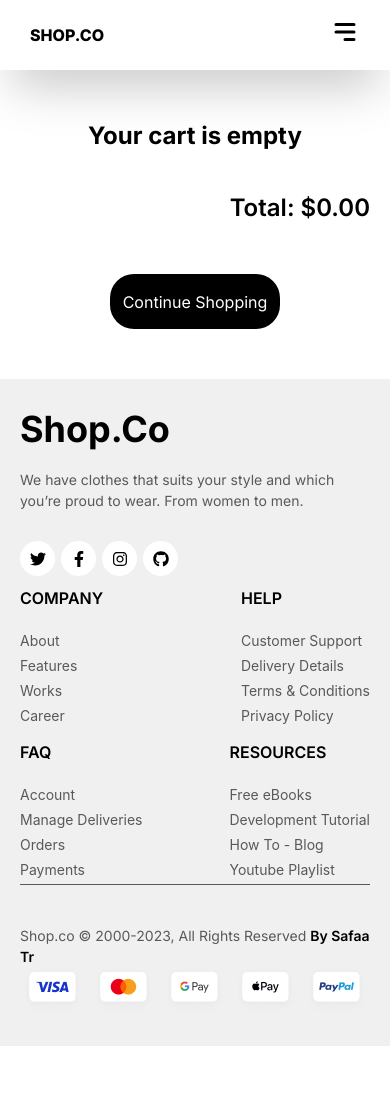
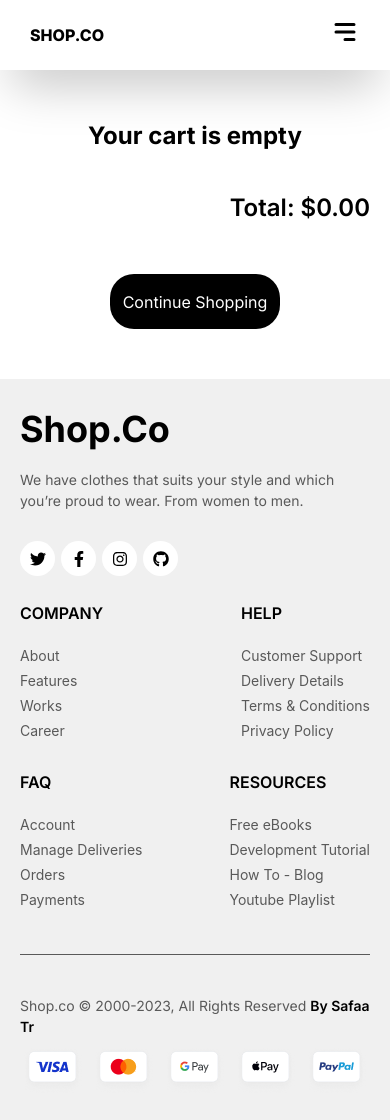
Before and after one commit to SafaaTr/online-Store, a React (Vite) app: page /cart in a window 390 px wide. Shown: the top 1120 px of the page. Before the commit the page ends 1046 px from the top, so only its background shows below. Built offline with nearby package versions, Linux system fonts and the light colour scheme.

Commit message:
edit-tailwind

```diff
--- a/src/components/Brands.jsx
+++ b/src/components/Brands.jsx
@@ -9,20 +9,21 @@ function Brands() {
     { img:brands1 },{ img:brands2}, { img:brands3},  {img:brands4}, {img:brands5}
    ]
   return (
-    <div className='px-20 md:px-70 w-full h-60 md:h-80 bg-black flex gap-10 sm:justify-between items-center'>
+    <div className="px-20 md:px-70 w-full h-60 md:h-80 bg-black
+                flex  justify-center ;md:gap-6
+                sm:justify-between items-center gap-20">
 
-        {
-          imgbrands.map((item, index) => (
+  {imgbrands.map((item, index) => (
     <img
       key={index}
       src={item.img}
       alt="brand"
       className="w-50 h-18 sm:w-110 sm:h-40"
     />
-        ))
-        }
+  ))}
 
 </div>
+
   )
 }
 
--- a/src/components/Footer.jsx
+++ b/src/components/Footer.jsx
@@ -63,8 +63,8 @@ function Footer() {
   ]
   return (
     <footer className=' bg-[#f0f0f0] px-20 py-30 md:px-70 md:py-60 '>
-      <div className=' flex flex-wrap justify-between items-center gap-10'>
-        <div>
+      <div className=' flex flex-wrap justify-between items-center gap-15 '>
+        <div className=''>
           <h1 className='text-4xl font-bold mb-10'>Shop.Co</h1>
           <p className='md:w-400 text-[#595959] text-[14px] my-20'>We have clothes that suits your style and which you’re proud to wear. From women to men.</p>
           <div className='flex gap-6 mt-30 '>
@@ -77,7 +77,7 @@ function Footer() {
         </div>
         {
           contentFooter.map((item ,index)=>(
-            <div key={index}>
+            <div key={index} className='md:mt-0 mt-10'>
               <h2 className=' font-semibold mb-20'>{item.address}</h2>
               <p className='text-[14px] font-sans my-4 text-[#595959] hover:text-black'><a href="#">{item.title1}</a> </p>
               <p className='text-[14px] font-sans my-4 text-[#595959] hover:text-black'> <a href="#">{item.title2}</a></p>
@@ -87,9 +87,9 @@ function Footer() {
           ))
         }
       </div>
-      <div className=' border-t border-[#595959] md:mt-40  md:flex justify-between items-center pt-40'>
+      <div className=' border-t border-[#595959] mt-40   md:flex justify-between items-center pt-40'>
        <p className='text-[#595959] text-[14px]'>Shop.co © 2000-2023, All Rights Reserved <span className='font-semibold text-black'>By Safaa Tr</span></p>
-       <div className='flex items-center gap-6'>
+       <div className='flex items-center gap-6 md:mt-0 mt-10'>
          {
           icons[1].iconBadge.map((item,i)=>(
             <Link to="#" key={i} ><img   src={item.icon} alt="iconBadge" /></Link>
--- a/src/components/Hero.jsx
+++ b/src/components/Hero.jsx
@@ -38,11 +38,11 @@ function Hero() {
         <button className='w-190 h-50 bg-black text-white text-center rounded-3xl cursor-pointer transition-all duration-300  hover:-translate-y-3 hover:shadow-2xl'>
             <Link to="/shop">{contentHero.textButton}</Link>
         </button>
-        <div className='flex flex-wrap gap-10 justify-between items-center lg:mr-700 pt-20'>
+        <div className='md:flex flex-wrap gap-10 justify-between items-center lg:mr-700 pt-20'>
             {
                 contentHero.statistice.map((item, index)=>(
                     <div key={index}>
-                        <h2 className='font-semibold text-2xl md:text-3xl'>{item.title}</h2>
+                        <h2 className='font-semibold text-2xl md:text-3xl md:my-0 my-4'>{item.title}</h2>
                         <p className='text-[#00000099] text-[12px] mt-5'>{item.paragraph}</p>
                     </div>
                 ))
--- a/src/components/Links.jsx
+++ b/src/components/Links.jsx
@@ -52,11 +52,11 @@ function Links({onClickItem ,  setSearchValue }) {
             />
         </div>
          {mainLinks.map((item , index )=>(
-            <div key={index} className=' relative   sm:my-10'>
+            <div key={index} className=' relative md:my-0  my-20'>
              {
                 item.name==="Categories" ?(
                   <>
-                  <button onClick={()=>{ setCategories(!categories)}} className=' mt-3 my-6 flex font-medium transition-colors duration-200 hover:bg-black hover:text-white hover:rounded-lg hover:py-10 hover:px-10 '><IoMdArrowDropdown size={30}/> {item.name}</button>
+                  <button onClick={()=>{ setCategories(!categories)}} className=' mt-3  flex font-medium transition-colors duration-200 hover:bg-black hover:text-white hover:rounded-lg hover:py-10 hover:px-10 '><IoMdArrowDropdown size={30}/> {item.name}</button>
                   {
                       categories &&(
                       <div className=' md:absolute w-200 left-0  bg-white  z-50 mt-2 py-4 shadow-2xl pl-10 '>
@@ -75,7 +75,7 @@ function Links({onClickItem ,  setSearchValue }) {
                       )}
                   </>
               ): item.isSearch ? (
-                  <div className=' hidden sm:hidden   md:flex relative  items-center sm:my-2'>
+                  <div className=' hidden sm:hidden   md:flex relative  items-center my-14 md:my-0'>
                       <button onClick={()=>setShowSearch(!showSearch)} className=''  >
 
                       </button>
@@ -97,7 +97,7 @@ function Links({onClickItem ,  setSearchValue }) {
                       <NavLink
                         onClick={()=>{onClickItem && onClickItem()}}
                         to={item.path}
-                        className={` group font-medium  transition-colors duration-200 hover:bg-black hover:text-white hover:rounded-lg hover:py-10 hover:px-10  `}>
+                        className={` group font-medium  transition-colors duration-200 hover:bg-black hover:text-white hover:rounded-lg hover:py-10 hover:px-10 my-14 md:my-0  `}>
                         {item.name}{item.icon}
                       </NavLink>
                       {
--- a/src/pages/ProductDetails.jsx
+++ b/src/pages/ProductDetails.jsx
@@ -87,12 +87,12 @@ function ProductDetails() {
 
     <div className='md:flex justify-between gap-20 items-center mt-120 md:my-100 my-30 md:mt-180 md:mx-70 mx-20'>
       <div className='md:w-400 md:h-300  bg-gray-100 rounded-2xl flex justify-center items-center'>
-      <img src={product.image} alt={product.title} className='md:w-200 md:h-200  object-contain ' />
+      <img src={product.image} alt={product.title} className='md:w-200  h-200  object-contain ' />
       </div>
 
       <div className='md:w-700 md:mt-0 mt-20'>
         <h1 className='text-xl md:text-3xl font-semibold my-10 md:w-[80%]'>{product.title}</h1>
-        <div className='flex gap-30 my-20'>
+        <div className='flex items-center gap-30 my-20'>
           <RatingStars rate={product?.rating?.rate}/>
           <p className='text-[#00000099] text-[12px]'>{product?.rating?.rate}/5</p>
           <div className='md:ml-100'>
```
Lines whose indentation alone changed are shown as unchanged.
